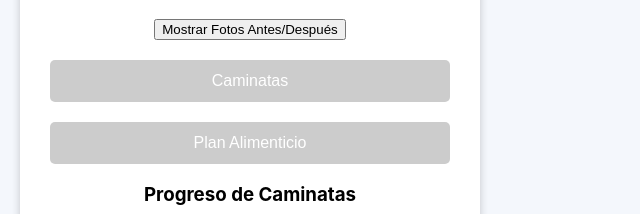
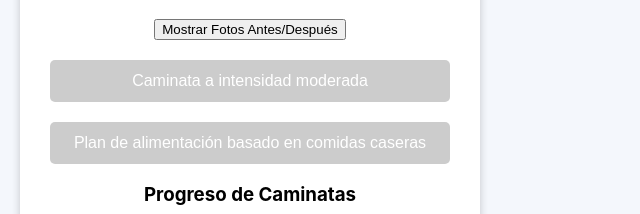
Before and after one commit to Enma10/sinMedi, a React (Create React App) app: page /profile in a window 1280 px wide. Shown: the part 436-650 px from the top of the page, without its empty margins (0-640 px from the left). Built offline with nearby package versions, Linux system fonts and the light colour scheme.

Commit message:
Profile.js

```diff
--- a/src/pages/Profile.js
+++ b/src/pages/Profile.js
@@ -166,10 +166,10 @@ const Profile = () => {
 
           <div className="tabs">
             <Link to="/caminatas">
-              <button className="profile-button">Caminatas</button>
+              <button className="profile-button">Caminata a intensidad moderada</button>
             </Link>
             <Link to="/comidas">
-              <button className="profile-button">Plan Alimenticio</button>
+              <button className="profile-button">Plan de alimentación basado en comidas caseras</button>
             </Link>
           </div>
 
```
